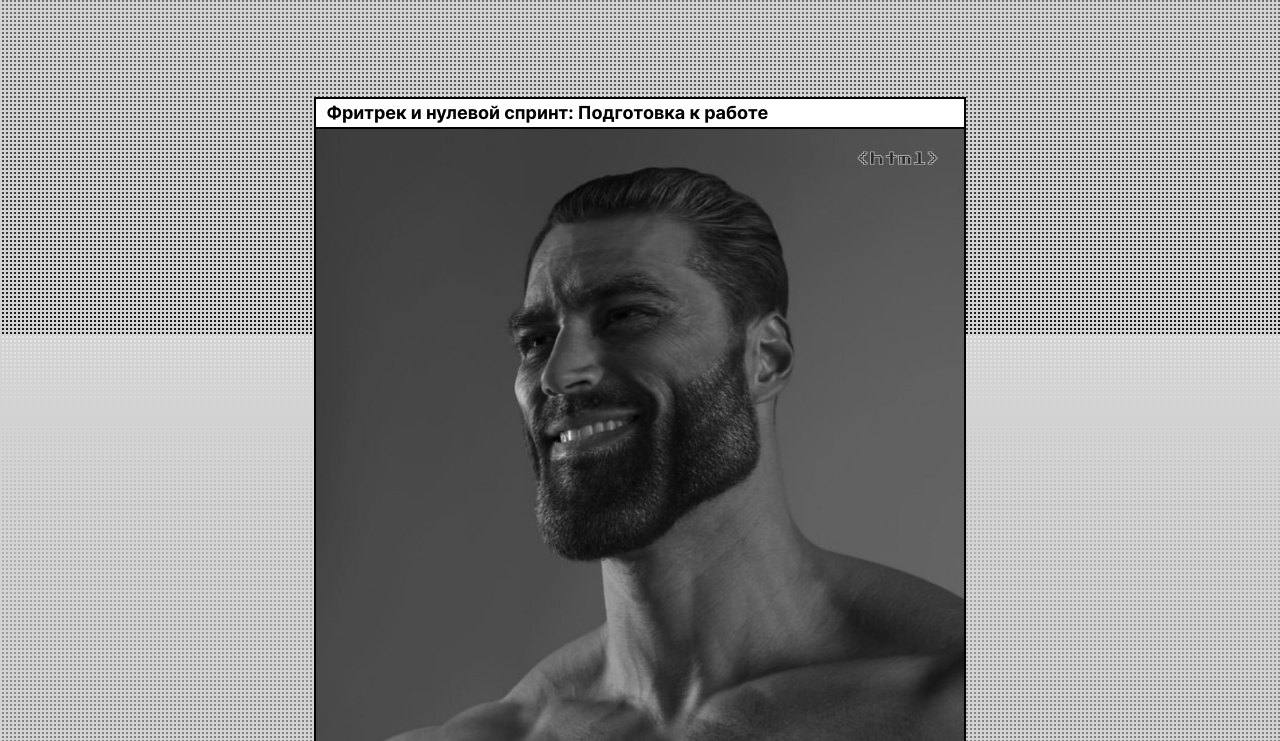
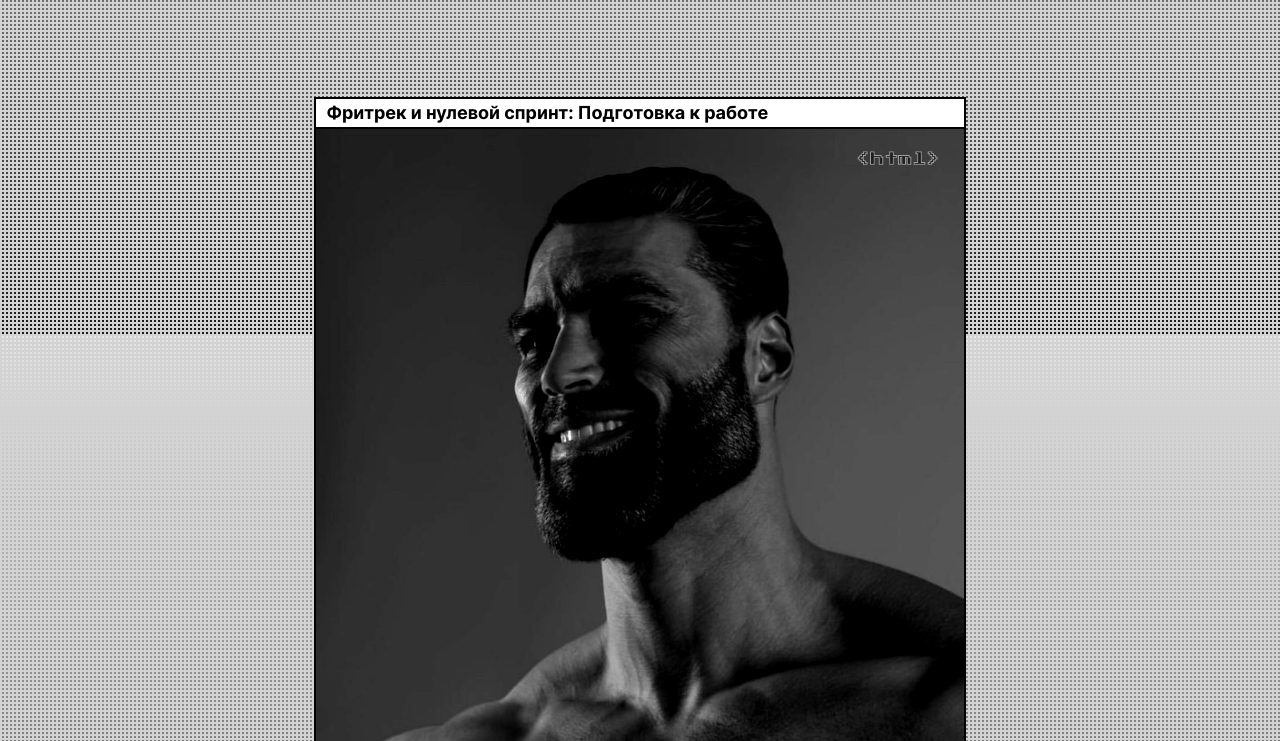
Before and after one commit to miakarnewot/zakrivayuschiy-teg-f, a plain HTML site: page index.html in a window 1280 px wide. Shown: the part 466-1207 px from the top of the page. Drawn offline with Linux system fonts and the light colour scheme.

Commit message:
filter added

```diff
--- a/styles/style.css
+++ b/styles/style.css
@@ -142,6 +142,10 @@
   inline-size: 100%;
   border-top: 2px solid var(--accent-color);
   border-bottom: 2px solid var(--accent-color);
+}
+
+.gigachad {
+  filter: contrast(1.5);
 }
 
 .saddog {
```
